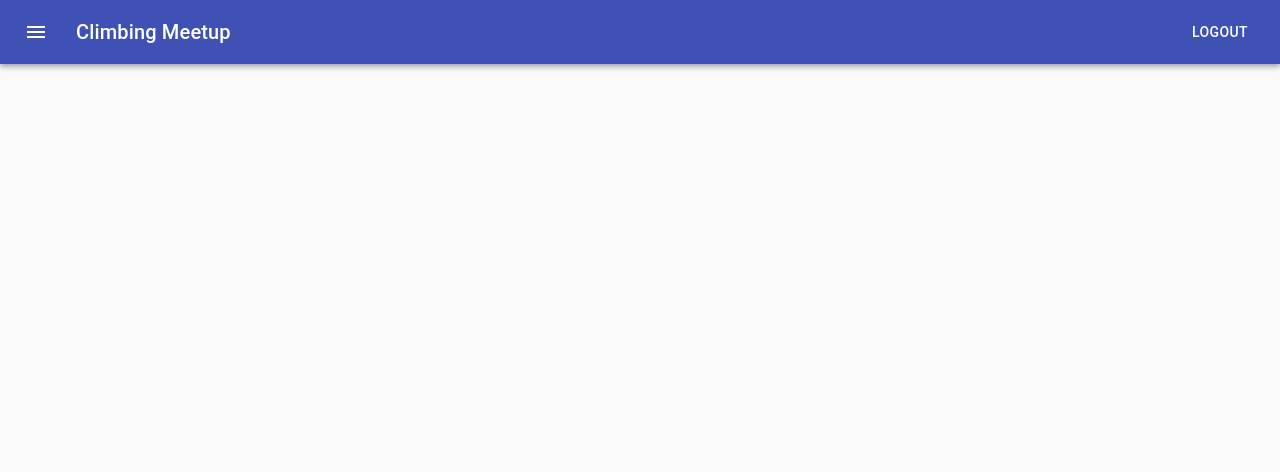
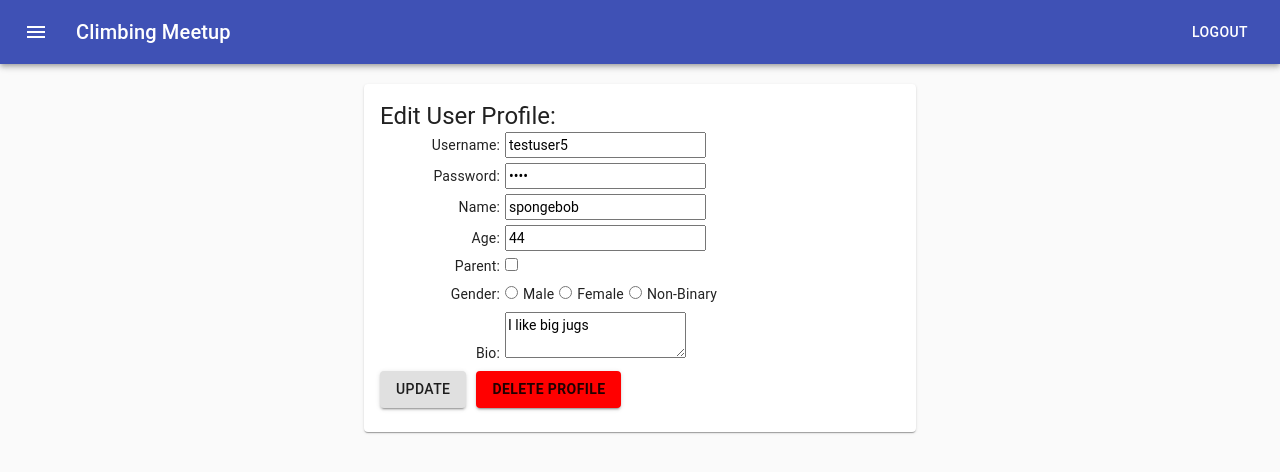
Before and after one commit to chrisryanhart/50_Capstone_2_Climbing_Meetup_App, a React (Create React App) app in the folder climbing-meetup-frontend/: page /users/1/edit in a window 1280 px wide. Shown: the top 472 px of the page. Built offline with nearby package versions, Linux system fonts and the light colour scheme; no server answers; sample sign-in values are in the browser's storage.

Commit message:
added delete user capability

```diff
--- a/climbing-meetup-frontend/src/api.js
+++ b/climbing-meetup-frontend/src/api.js
@@ -122,6 +122,15 @@ class ClimbMeetupApi {
     let res = await this.request(`meetups/${id}/manage`,attendeeDetails,'patch');
     return res;
   }
+
+  static async deleteUser(id){
+    try{
+      let res = await this.request(`users/${id}/delete`,{},'delete');
+      return res;
+    }catch(err){
+      return err;
+    }
+  }
 }
 
 
--- /dev/null
+++ b/climbing-meetup-frontend/src/auth/EditProfileForm.js
@@ -0,0 +1,170 @@
+import React, {useState,useContext} from 'react';
+import { Redirect, useHistory, useParams } from 'react-router-dom';
+import { makeStyles } from '@material-ui/core/styles';
+import Card from '@material-ui/core/Card';
+// import CardActions from '@material-ui/core/CardActions';
+import CardContent from '@material-ui/core/CardContent';
+// import Button from '@material-ui/core/Button';
+import Typography from '@material-ui/core/Typography';
+import CountContext from '../UserContext';
+import Button from '@material-ui/core/Button';
+import ClimbMeetupApi from '../api';
+
+const useStyles = makeStyles({
+  root: {
+    minWidth: 275,
+  },
+  bullet: {
+    display: 'inline-block',
+    margin: '0 2px',
+    transform: 'scale(0.8)',
+  },
+  title: {
+    fontSize: 14,
+  },
+  pos: {
+    marginBottom: 12,
+  },
+});
+
+export default function ProfileFormCard() {
+
+    const classes = useStyles();
+
+    const { id } = useParams();
+
+    const {registerUser, currUserId, logout} = useContext(CountContext);
+
+    const history = useHistory();
+
+    const INITIAL_STATE = {
+        username:'testuser5',
+        password:'test',
+        name:'spongebob',
+        profile_image:'imagePlaceholder',
+        user_age: 44,
+        user_gender:'',
+        is_parent: false,
+        location_id: 466,
+        bio:'I like big jugs'
+    }
+
+    const [hasError, sethasError] = useState(false);
+    const [errorMessage,setErrorMessage] = useState('');
+    const [newProfileFormData, setNewProfileFormData] = useState(INITIAL_STATE);
+
+    if(Number(currUserId) !== Number(id)){
+        alert('Unauthorized: Acces denied!');
+        return <Redirect to="/meetups"/>;
+    }
+
+    const handleCheckboxChange = (e) => {
+        // e.preventDefault();
+        const value = e.target.checked;
+        const name = e.target.name;
+
+        setNewProfileFormData(data => ({...data,[name]:value}));
+
+    }
+
+    const handleGenderChange = (e) => {
+        const {value} = e.target;
+
+        setNewProfileFormData(data => ({...data, 'user_gender': value}));
+    }
+
+
+    const handleChange = (e) => {
+        // e.preventDefault();
+        const {value, name} = e.target;
+
+        setNewProfileFormData(data => ({...data, [name]: value}));
+    }
+
+    const handleSubmit = async (e) => {
+        e.preventDefault();
+        if(newProfileFormData.user_age === ''){
+        sethasError(true);
+        setErrorMessage('Age input required');
+        return;
+        }
+        let res = await registerUser(newProfileFormData);
+
+        // if type error key doesn't exist, registration was successful
+        if(typeof(res.error)==='undefined'){
+        setNewProfileFormData(INITIAL_STATE);
+        history.push(`/users/${res}`);
+        }else{
+        // if error exists
+        sethasError(true);
+        setErrorMessage(res.error.message);
+        }
+    }
+
+    const handleDelete = async (e) => {
+        e.preventDefault();
+
+        let res = await ClimbMeetupApi.deleteUser(id);
+
+        if(res === "Deleted user"){
+            logout();
+            history.push('/');
+        }
+    }
+
+    return (
+        <Card className={classes.root}>
+        <CardContent>
+            <Typography variant="h5" component="h2">
+                Edit User Profile:
+            </Typography>
+
+            {hasError && <Typography style={{backgroundColor:'red'}}  variant="h6" component="h2">
+                <p style={{color:'white'}}><b>Error: {errorMessage}</b></p>
+            </Typography>}
+
+            <Typography variant="body2" component="div">
+                <form>
+                    <div>
+                        <label htmlFor='username'>Username: </label>
+                        <input onChange={handleChange} name='username' value={newProfileFormData.username}/>
+                    </div>
+                    <div>
+                        <label htmlFor='password'>Password: </label>
+                        <input type="password" onChange={handleChange} name='password' value={newProfileFormData.password}/>
+                    </div>
+                    <div>
+                        <label htmlFor='name'>Name: </label>
+                        <input onChange={handleChange} name='name' value={newProfileFormData.name}/>
+                    </div>
+
+                        <label htmlFor='user_age'>Age: </label>
+                        <input type="number" onChange={handleChange} name='user_age' value={newProfileFormData.user_age}/>
+                    <div>
+                        <label htmlFor='is_parent'>Parent: </label>
+                        <input type="checkbox" checked={newProfileFormData.is_parent} id='is_parent' onChange={handleCheckboxChange} name='is_parent' />
+
+                    </div>
+                    <div>
+                        <label>Gender: </label>
+                        <input type="radio" onChange={handleGenderChange} name='user_gender' value="male"/>
+                        <label className='radio' htmlFor='user_gender'>Male </label>
+                        <input type="radio" onChange={handleGenderChange} name='user_gender' value="female"/>
+                        <label className='radio' htmlFor='user_gender'>Female </label>
+                        <input type="radio" onChange={handleGenderChange} name='user_gender' value="nonbinary"/>
+                        <label className='radio' htmlFor='user_gender'>Non-Binary </label>
+                    </div>
+
+                    <div>
+                        <label htmlFor='bio'>Bio: </label>
+                        <textarea onChange={handleChange} name='bio' value={newProfileFormData.bio}></textarea>
+                    </div>
+                    <Button type='submit' onClick={handleSubmit} variant='contained'>Update</Button>
+                    <Button style={{marginLeft:'10px', backgroundColor:'red'}} type='submit' onClick={handleDelete} variant='contained'><b>Delete Profile</b></Button>
+                </form>
+            </Typography>
+        </CardContent>
+
+        </Card>
+    );
+}
--- a/climbing-meetup-frontend/src/auth/LoginForm.js
+++ b/climbing-meetup-frontend/src/auth/LoginForm.js
@@ -78,7 +78,7 @@ export default function LoginFormCard() {
                 </div>
                 <div>
                     <label for='password'>Password: </label>
-                    <input onChange={handleUpdate} name='password' value={loginFormData.password}/>
+                    <input type="password" onChange={handleUpdate} name='password' value={loginFormData.password}/>
                 </div>
                 <Button onClick={handleSubmit} variant='contained'>Submit</Button>
             </form>
--- a/climbing-meetup-frontend/src/auth/ProfileFormCard.js
+++ b/climbing-meetup-frontend/src/auth/ProfileFormCard.js
@@ -112,7 +112,7 @@ export default function ProfileFormCard() {
                 </div>
                 <div>
                     <label htmlFor='password'>Password: </label>
-                    <input onChange={handleChange} name='password' value={newProfileFormData.password}/>
+                    <input type="password" onChange={handleChange} name='password' value={newProfileFormData.password}/>
                 </div>
                 <div>
                     <label htmlFor='name'>Name: </label>
--- a/climbing-meetup-frontend/src/meetups/ManageMeetupCard.js
+++ b/climbing-meetup-frontend/src/meetups/ManageMeetupCard.js
@@ -156,17 +156,22 @@ export default function ManageMeetupCard() {
     })
   }
 
+  // if no pending attendees, don't show
+
+  let attendeesPending = pendingArr.length === 0 ? false:true;
+  let attendeesConfirmed = confirmedArr.length === 0 ? false:true;
+
 
   return (
     <Card className={classes.root} style={{ marginTop: '10px'}}>
       <CardContent>
-        <Typography className={classes.title} gutterBottom>
+        {attendeesPending && <Typography className={classes.title} gutterBottom>
           <b>Pending Attendees: </b>
-        </Typography>
+        </Typography>}
           {pendingArr}
-        <Typography className={classes.title} gutterBottom>
+        {attendeesConfirmed && <Typography className={classes.title} gutterBottom>
           <b>Confirmed Attendees: </b>
-        </Typography>
+        </Typography>}
           {confirmedArr}
       </CardContent>
       <CardActions>
--- a/climbing-meetup-frontend/src/meetups/MeetupFormCard.js
+++ b/climbing-meetup-frontend/src/meetups/MeetupFormCard.js
@@ -92,6 +92,9 @@ export default function MeetupFormCard() {
     setMeetupFormData(data => ({...data, [name]: value}));
   }
 
+  const dateObj = new Date();
+
+  const currentDateString = dateObj.toISOString().split('T')[0]
 
   return (
     <Card className={classes.root}>
@@ -108,7 +111,7 @@ export default function MeetupFormCard() {
             <form>
                 <div>
                     <label htmlFor='date'>Date: </label>
-                    <input aria-labelledby="date" minLength="1" onChange={handleChange} name='date' value={meetupFormData.date} type="date"/>
+                    <input type="date" min={currentDateString} aria-labelledby="date" minLength="1" onChange={handleChange} name='date' value={meetupFormData.date} type="date"/>
                 </div>
                 <div>
                     <label htmlFor='time'>Time: </label>
--- a/climbing-meetup-frontend/src/profiles/ProfileCard.js
+++ b/climbing-meetup-frontend/src/profiles/ProfileCard.js
@@ -1,5 +1,5 @@
 import React, {useContext, useEffect, useState} from 'react';
-import { Link, useParams, Redirect } from 'react-router-dom';
+import { Link, useParams, Redirect, useHistory } from 'react-router-dom';
 import ClimbMeetupApi from '../api';
 import { makeStyles } from '@material-ui/core/styles';
 import clsx from 'clsx';
@@ -18,6 +18,7 @@ import ShareIcon from '@material-ui/icons/Share';
 import ExpandMoreIcon from '@material-ui/icons/ExpandMore';
 import MoreVertIcon from '@material-ui/icons/MoreVert';
 import CountContext from "../UserContext";
+import Button from '@material-ui/core/Button';
 
 const useStyles = makeStyles((theme) => ({
   root: {
@@ -46,6 +47,7 @@ export default function ProfileCard() {
 
   const { currUserId, token } = useContext(CountContext);
 
+  const history = useHistory();
 
   const classes = useStyles();
   const [expanded, setExpanded] = React.useState(false);
@@ -78,6 +80,11 @@ export default function ProfileCard() {
   if(!token) return <Redirect to='/'/>;
   if(hasError) return <Redirect to="/meetups" />;
 
+  const showEditForm = () => {
+    history.push(`/users/${id}/edit`);
+  }
+
+  const isCurrentUserProfile = Number(currUserId) === Number(id) ? true:false;
 
   return (
     <Card className={classes.root} style={{margin: 'auto' }}>
@@ -110,6 +117,7 @@ export default function ProfileCard() {
         <Typography variant="body2" component="p">
           <Link to={`/users/${id}/meetups`}><b>See My Meetups</b></Link>
         </Typography>
+        {isCurrentUserProfile && <Button onClick={showEditForm} style={{marginTop:'5px'}}  variant='contained'>Edit Profile</Button>}
       </CardContent>
     </Card>
   );
--- a/climbing-meetup-frontend/src/routes-nav/Routes.js
+++ b/climbing-meetup-frontend/src/routes-nav/Routes.js
@@ -8,6 +8,7 @@ import ProfileCard from '../profiles/ProfileCard';
 import MeetupList from "../meetups/MeetupList";
 import ManageMeetupCard from "../meetups/ManageMeetupCard";
 import PastFutureMeetupsTab from "../meetups/PastFutureMeetupTab";
+import EditProfileForm from '../auth/EditProfileForm';
 
 
 function Routes(){
@@ -49,7 +50,7 @@ function Routes(){
                     {/* <MeetupList type='userMeetups'/> */}
                 </Route>
                 <Route exact path="/users/:id/edit">
-
+                    <EditProfileForm/>
                 </Route>
                 <Route exact path="/users/:id">
                     <ProfileCard/>
```
Also changed, not shown: climbing-meetup-frontend/src/meetups/MeetupCard.js (+19 -4 lines), 2 other files (tests, documents, lock files or other folders).
